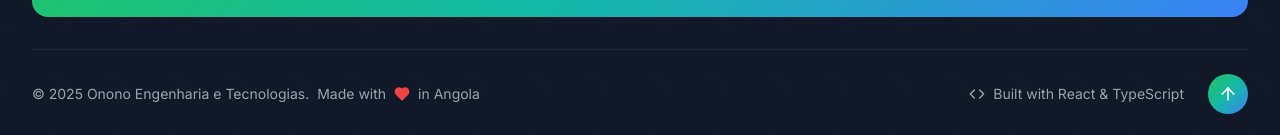
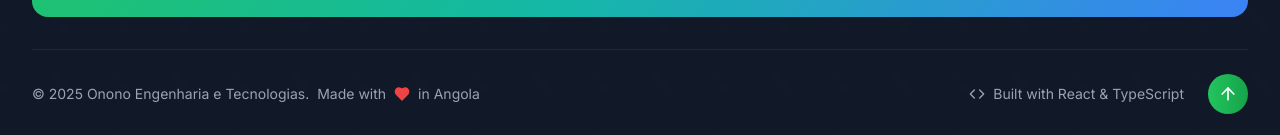
Before and after one commit to ArlindoDDRAlmada/oet-landing, a Next.js app: page / in a window 1280 px wide. Shown: the part 6931-7066 px from the top of the page. Built offline with nearby package versions, Linux system fonts and the light colour scheme.

Commit message:
Add favicon and update scroll button styling
- Add OnonoTech.png logo as favicon in browser tab
- Change scroll-to-top button color from gradient to green theme
- Update button styling to match brand colors
- Improve visual consistency with logo branding

```diff
--- a/src/app/layout.tsx
+++ b/src/app/layout.tsx
@@ -9,6 +9,11 @@ const inter = Inter({ subsets: ["latin"] });
 export const metadata: Metadata = {
   title: "OnonoTech - OET",
   description: "OnonoTech - OET, Lda",
+  icons: {
+    icon: "/OnonoTech.png",
+    shortcut: "/OnonoTech.png",
+    apple: "/OnonoTech.png",
+  },
 };
 
 export default function RootLayout({
--- a/src/components/Footer.tsx
+++ b/src/components/Footer.tsx
@@ -362,7 +362,7 @@ const Footer = () => {
                 onClick={scrollToTop}
                 whileHover={{ scale: 1.1, y: -2 }}
                 whileTap={{ scale: 0.95 }}
-                className="w-10 h-10 bg-gradient-oet rounded-full flex items-center justify-center hover:shadow-lg transition-all"
+                className="w-10 h-10 bg-gradient-to-r from-green-500 to-green-600 rounded-full flex items-center justify-center hover:shadow-lg transition-all text-white"
               >
                 <ArrowUp className="w-5 h-5" />
               </motion.button>
```
